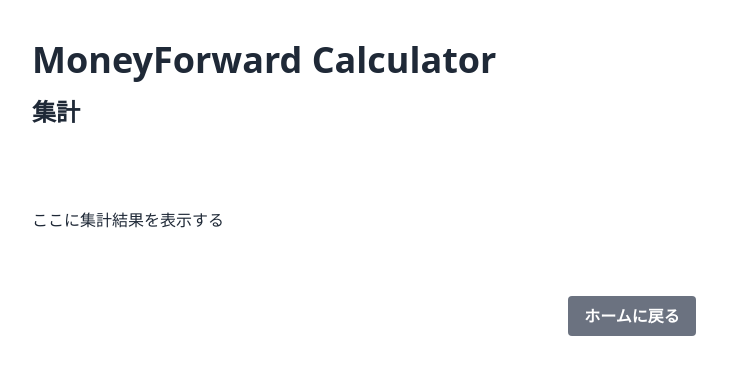
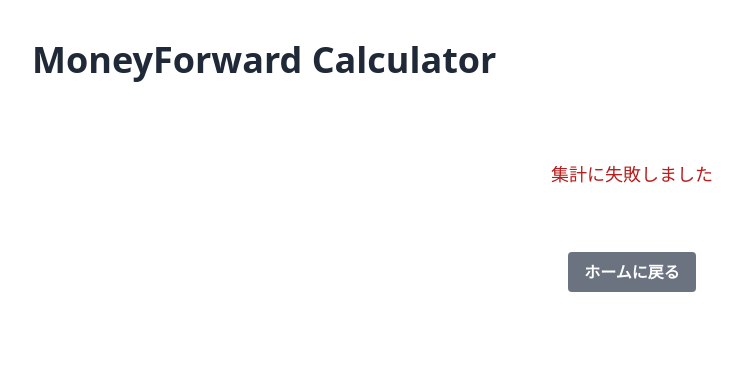
Before and after one commit to tachibanayu24/moneyforward-calculator, a React (Vite) app: page /result in a window 1280 px wide. Shown: the top 374 px of the page, without its empty margins (8-751 px from the left). Built offline with nearby package versions, Linux system fonts and the light colour scheme.

Commit message:
Implement result page

```diff
--- a/src/pages/Home.tsx
+++ b/src/pages/Home.tsx
@@ -17,7 +17,7 @@
 
   // ボタンを押したときに画面遷移するためのハンドラー
   const handleClickButton = () => {
-    navigate('/result', { state: calcExpenses(csv) })
+    navigate('/result', { state: { amount: calcExpenses(csv) } })
   }
 
   const handleInputFile = (e: ChangeEvent<HTMLInputElement>) => {
--- a/src/pages/Result.tsx
+++ b/src/pages/Result.tsx
@@ -1,9 +1,12 @@
-import { useNavigate } from 'react-router-dom'
+import { useLocation, useNavigate } from 'react-router-dom'
 import { Button } from '../components/Button'
+
+type Location = { state?: { amount?: number } }
 
 export const Result = () => {
   // このhooksで画面遷移のためのメソッドを取ってくることができる
   const navigate = useNavigate()
+  const { state } = useLocation() as Location
 
   // ボタンを押したときに画面遷移するためのハンドラー
   const handleClickButton = () => {
@@ -13,9 +16,17 @@
   return (
     <div className="p-10 text-gray-800">
       <h1 className="text-4xl font-extrabold mb-4">MoneyForward Calculator</h1>
-      <h2 className="text-2xl font-bold mb-4">集計</h2>
 
-      <div className="py-16">ここに集計結果を表示する</div>
+      <div className="py-16 text-center">
+        {!state || !state.amount ? (
+          <p className="text-lg text-red-700">集計に失敗しました</p>
+        ) : (
+          <div>
+            <p>今月の共同支出は...</p>
+            <p className="text-4xl font-extrabold">{state.amount.toLocaleString()}円</p>
+          </div>
+        )}
+      </div>
 
       <div className="flex justify-center">
         <Button label="ホームに戻る" onClick={handleClickButton} />
```
